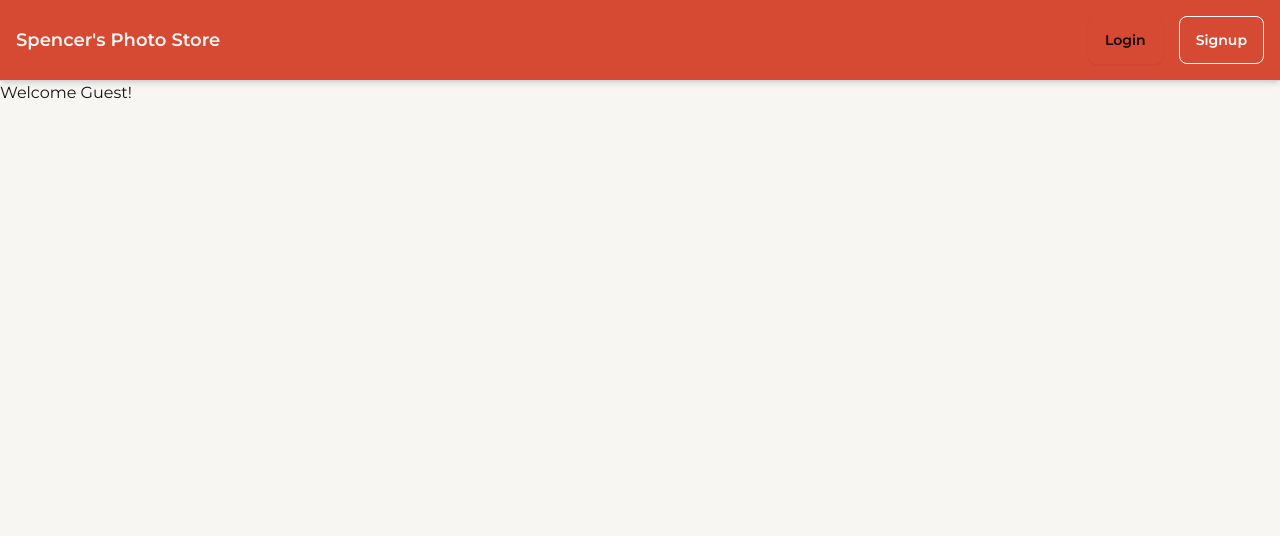
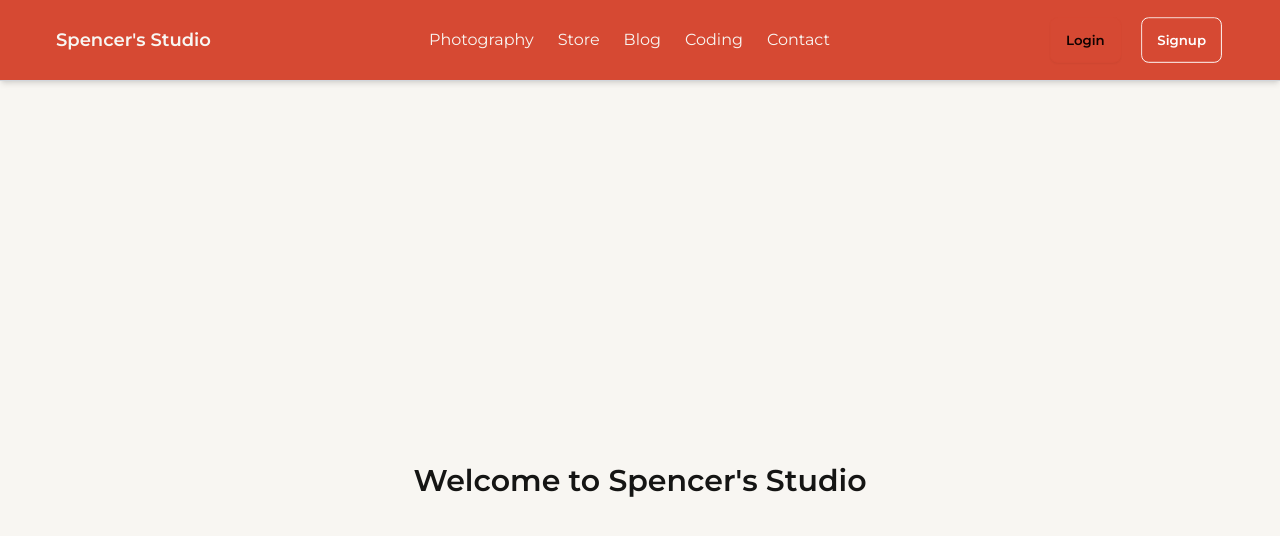
Before and after one commit to 5pence/photo-store, a React (Vite) app in the folder frontend/frontend/: page / in a window 1280 px wide. Shown: the top 536 px of the page. Built offline with nearby package versions, Linux system fonts and the light colour scheme.

Commit message:
add pages and improve css of project

```diff
--- a/frontend/frontend/src/App.jsx
+++ b/frontend/frontend/src/App.jsx
@@ -1,35 +1,36 @@
-import { BrowserRouter as Router, Route, Routes, Link, useNavigate } from "react-router-dom";
-import { useContext } from "react";
-import AuthContext from "./context/AuthContext";
+import { BrowserRouter as Router, Routes, Route } from "react-router-dom";
+import Navbar from "./components/Navbar";
+import Home from "./pages/Home";
+import Photography from "./pages/Photography";
+import Store from "./pages/Store";
+import Blog from "./pages/Blog";
+import Coding from "./pages/Coding";
+import Contact from "./pages/Contact";
+import Dashboard from "./pages/Dashboard";
 import Login from "./pages/Login";
 import Signup from "./pages/Signup";
-import Dashboard from "./pages/Dashboard";
-import ProtectedRoute from "./components/ProtectedRoute";
-import Navbar from "./components/Navbar";
+import AuthContext from "./context/AuthContext";
+import { useContext } from "react";
 
 function App() {
+  const { user } = useContext(AuthContext);
+
   return (
     <Router>
-      <AppContent />
+      <Navbar />
+      <Routes>
+        <Route path="/" element={<Home />} />
+        <Route path="/photography" element={<Photography />} />
+        <Route path="/store" element={<Store />} />
+        <Route path="/blog" element={<Blog />} />
+        <Route path="/coding" element={<Coding />} />
+        <Route path="/contact" element={<Contact />} />
+        {user && <Route path="/dashboard" element={<Dashboard />} />}
+        <Route path="/login" element={<Login />} />
+        <Route path="/signup" element={<Signup />} />
+      </Routes>
     </Router>
   );
 }
 
-function AppContent() {
-  const { user, logout } = useContext(AuthContext);
-  const navigate = useNavigate();  // ✅ Use navigate here
-
-  return (
-    <>
-      <Navbar />
-      <Routes>
-        <Route path="/login" element={<Login />} />
-        <Route path="/signup" element={<Signup />} />
-        <Route path="/" element={<h1>Welcome {user ? user.username : "Guest"}!</h1>} />
-        <Route path="/dashboard" element={<ProtectedRoute><Dashboard /></ProtectedRoute>} />
-      </Routes>
-    </>
-  );
-}
-
 export default App;
--- a/frontend/frontend/src/components/Navbar.jsx
+++ b/frontend/frontend/src/components/Navbar.jsx
@@ -1,33 +1,98 @@
-import { Link } from "react-router-dom";
-import { useContext } from "react";
+import { NavLink } from "react-router-dom";
+import { useContext, useState } from "react";
 import AuthContext from "../context/AuthContext";
 
 const Navbar = () => {
   const { user, logout } = useContext(AuthContext);
+  const [menuOpen, setMenuOpen] = useState(false);
 
   return (
     <nav className="bg-rust p-4 shadow-md text-warm-white border-b border-gray-300">
-      <div className="container mx-auto flex justify-between items-center">
-        <Link to="/" className="text-lg font-bold text-warm-white">
-          Spencer's Photo Store
-        </Link>
-        <div className="space-x-4">
-          {user ? (
+      <div className="container mx-auto flex justify-between items-center px-6 lg:px-10">
+
+        {/* Logo */}
+        <NavLink to="/" className="text-lg font-bold text-warm-white">Spencer's Studio</NavLink>
+
+        {/* Desktop Menu */}
+        <div className="hidden md:flex space-x-6">
+          <NavLink
+            to="/photography"
+            className={({ isActive }) => isActive ? "text-white border-b-2 border-white pb-1" : "hover:text-gray-200 transition"}
+          >
+            Photography
+          </NavLink>
+          <NavLink
+            to="/store"
+            className={({ isActive }) => isActive ? "text-white border-b-2 border-white pb-1" : "hover:text-gray-200 transition"}
+          >
+            Store
+          </NavLink>
+          <NavLink
+            to="/blog"
+            className={({ isActive }) => isActive ? "text-white border-b-2 border-white pb-1" : "hover:text-gray-200 transition"}
+          >
+            Blog
+          </NavLink>
+          <NavLink
+            to="/coding"
+            className={({ isActive }) => isActive ? "text-white border-b-2 border-white pb-1" : "hover:text-gray-200 transition"}
+          >
+            Coding
+          </NavLink>
+          <NavLink
+            to="/contact"
+            className={({ isActive }) => isActive ? "text-white border-b-2 border-white pb-1" : "hover:text-gray-200 transition"}
+          >
+            Contact
+          </NavLink>
+          {user && (
+            <NavLink
+              to="/dashboard"
+              className={({ isActive }) => isActive ? "text-white border-b-2 border-white pb-1" : "hover:text-gray-200 transition"}
+            >
+              Dashboard
+            </NavLink>
+          )}
+        </div>
+
+        {/* Login/Signup (Desktop) */}
+        <div className="hidden md:flex space-x-4">
+          {!user ? (
             <>
-              <Link to="/dashboard" className="btn btn-secondary">
-                Dashboard
-              </Link>
-              <button onClick={logout} className="btn btn-accent">Logout</button>
+              <NavLink to="/login" className="btn btn-primary px-4 py-2">Login</NavLink>
+              <NavLink to="/signup" className="btn btn-outline border-white text-white hover:bg-white hover:text-red-600 px-4 py-2">Signup</NavLink>
             </>
           ) : (
-            <>
-              <Link to="/login" className="btn btn-primary">Login</Link>
-              <Link to="/signup" className="btn btn-outline text-white border-white hover:bg-white hover:text-red-600">
-                Signup
-              </Link>
-            </>
+            <button onClick={logout} className="btn btn-accent px-4 py-2">Logout</button>
           )}
         </div>
+
+        {/* Mobile Menu Button */}
+        <button className="md:hidden focus:outline-none text-2xl" onClick={() => setMenuOpen(!menuOpen)}>
+          ☰
+        </button>
+
+        {/* Mobile Dropdown Menu */}
+        {menuOpen && (
+          <div className="absolute top-16 right-4 w-64 bg-rust md:hidden flex flex-col gap-2 p-4 shadow-lg rounded-lg">
+            <NavLink to="/photography" className="hover:text-gray-200 transition py-2" onClick={() => setMenuOpen(false)}>Photography</NavLink>
+            <NavLink to="/store" className="hover:text-gray-200 transition py-2" onClick={() => setMenuOpen(false)}>Store</NavLink>
+            <NavLink to="/blog" className="hover:text-gray-200 transition py-2" onClick={() => setMenuOpen(false)}>Blog</NavLink>
+            <NavLink to="/coding" className="hover:text-gray-200 transition py-2" onClick={() => setMenuOpen(false)}>Coding</NavLink>
+            <NavLink to="/contact" className="hover:text-gray-200 transition py-2" onClick={() => setMenuOpen(false)}>Contact</NavLink>
+            {user && <NavLink to="/dashboard" className="hover:text-gray-200 transition py-2" onClick={() => setMenuOpen(false)}>Dashboard</NavLink>}
+
+            {/* Mobile Login/Signup */}
+            {!user ? (
+              <>
+                <NavLink to="/login" className="btn btn-primary w-full py-2" onClick={() => setMenuOpen(false)}>Login</NavLink>
+                <NavLink to="/signup" className="btn btn-outline border-white text-white hover:bg-white hover:text-red-600 w-full py-2" onClick={() => setMenuOpen(false)}>Signup</NavLink>
+              </>
+            ) : (
+              <button onClick={logout} className="btn btn-accent w-full py-2">Logout</button>
+            )}
+          </div>
+        )}
       </div>
     </nav>
   );
--- /dev/null
+++ b/frontend/frontend/src/pages/Blog.jsx
@@ -0,0 +1,9 @@
+const Blog = () => {
+    return (
+      <div className="flex items-center justify-center min-h-screen">
+        <h1 className="text-3xl font-bold">Blog</h1>
+      </div>
+    );
+};
+
+export default Blog;
--- /dev/null
+++ b/frontend/frontend/src/pages/Coding.jsx
@@ -0,0 +1,9 @@
+const Coding = () => {
+    return (
+      <div className="flex items-center justify-center min-h-screen">
+        <h1 className="text-3xl font-bold">Coding</h1>
+      </div>
+    );
+};
+
+export default Coding;
--- /dev/null
+++ b/frontend/frontend/src/pages/Contact.jsx
@@ -0,0 +1,9 @@
+const Contact = () => {
+    return (
+      <div className="flex items-center justify-center min-h-screen">
+        <h1 className="text-3xl font-bold">Contact</h1>
+      </div>
+    );
+};
+
+export default Contact;
--- /dev/null
+++ b/frontend/frontend/src/pages/Home.jsx
@@ -0,0 +1,9 @@
+const Home = () => {
+    return (
+      <div className="flex items-center justify-center min-h-screen">
+        <h1 className="text-3xl font-bold">Welcome to Spencer's Studio</h1>
+      </div>
+    );
+};
+
+export default Home;
--- /dev/null
+++ b/frontend/frontend/src/pages/Photography.jsx
@@ -0,0 +1,9 @@
+const Photography = () => {
+    return (
+      <div className="flex items-center justify-center min-h-screen">
+        <h1 className="text-3xl font-bold">Photography Showcase</h1>
+      </div>
+    );
+};
+
+export default Photography;
--- a/frontend/frontend/src/pages/Signup.jsx
+++ b/frontend/frontend/src/pages/Signup.jsx
@@ -1,6 +1,7 @@
 import { useState, useContext } from "react";
 import { Link, useNavigate } from "react-router-dom";
 import AuthContext from "../context/AuthContext";
+import axios from "axios";
 
 const Signup = () => {
   const { login } = useContext(AuthContext);
@@ -12,6 +13,7 @@ const Signup = () => {
     confirmPassword: "",
   });
   const [error, setError] = useState("");
+  const [loading, setLoading] = useState(false);
 
   const handleChange = (e) => {
     setUserData({ ...userData, [e.target.name]: e.target.value });
@@ -45,7 +47,26 @@ const Signup = () => {
     }
 
     setError(""); // Clear error if validation passes
-    await login(userData);
+    setLoading(true);
+
+    try {
+        // Send registration request to Django API
+        const res = await axios.post("http://127.0.0.1:8000/api/auth/register/", {
+          username: userData.username,
+          email: userData.email,
+          password: userData.password,
+        });
+
+        // Auto-login the user after successful signup
+        await login({ username: userData.username, password: userData.password });
+
+        navigate("/dashboard"); // Redirect after login
+      } catch (error) {
+        console.error("Signup failed:", error.response?.data || error.message);
+        setError(error.response?.data?.detail || "Signup failed. Try again.");
+      } finally {
+        setLoading(false);
+      }
   };
 
   return (
@@ -108,8 +129,11 @@ const Signup = () => {
 
           {error && <p className="text-sm text-red-600">{error}</p>}
 
-          <button type="submit" className="w-full bg-[#d64933] text-white py-2 rounded-lg hover:bg-[#b53a2a] transition">
-            Sign Up
+          <button
+            type="submit"
+            className="w-full bg-[#d64933] text-white py-2 rounded-lg
+            hover:bg-[#b53a2a] transition" disabled={loading}>
+            {loading ? "Signing up..." : " Sign Up"}
           </button>
         </form>
 
--- /dev/null
+++ b/frontend/frontend/src/pages/Store.jsx
@@ -0,0 +1,9 @@
+const Store = () => {
+    return (
+      <div className="flex items-center justify-center min-h-screen">
+        <h1 className="text-3xl font-bold">Store</h1>
+      </div>
+    );
+};
+
+export default Store;
```
Also changed, not shown: 1 other file (tests, documents, lock files or other folders).
